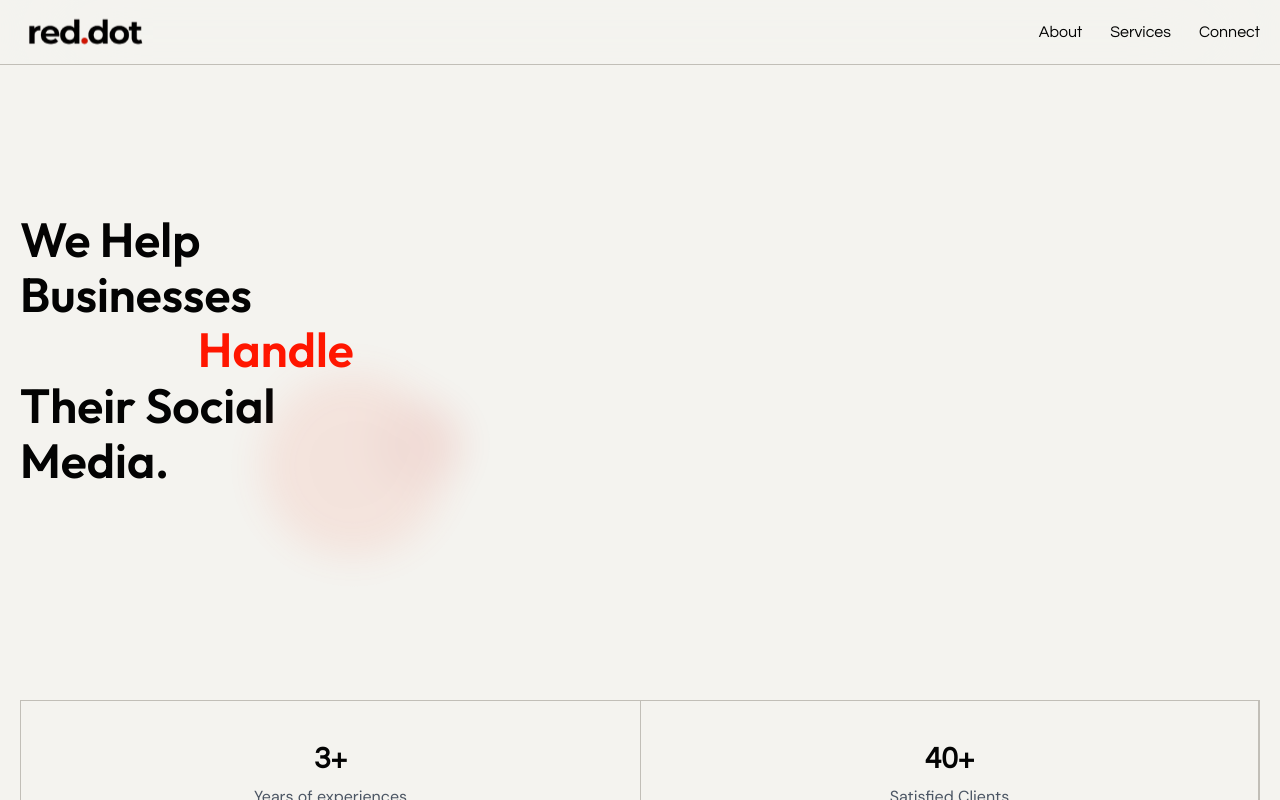
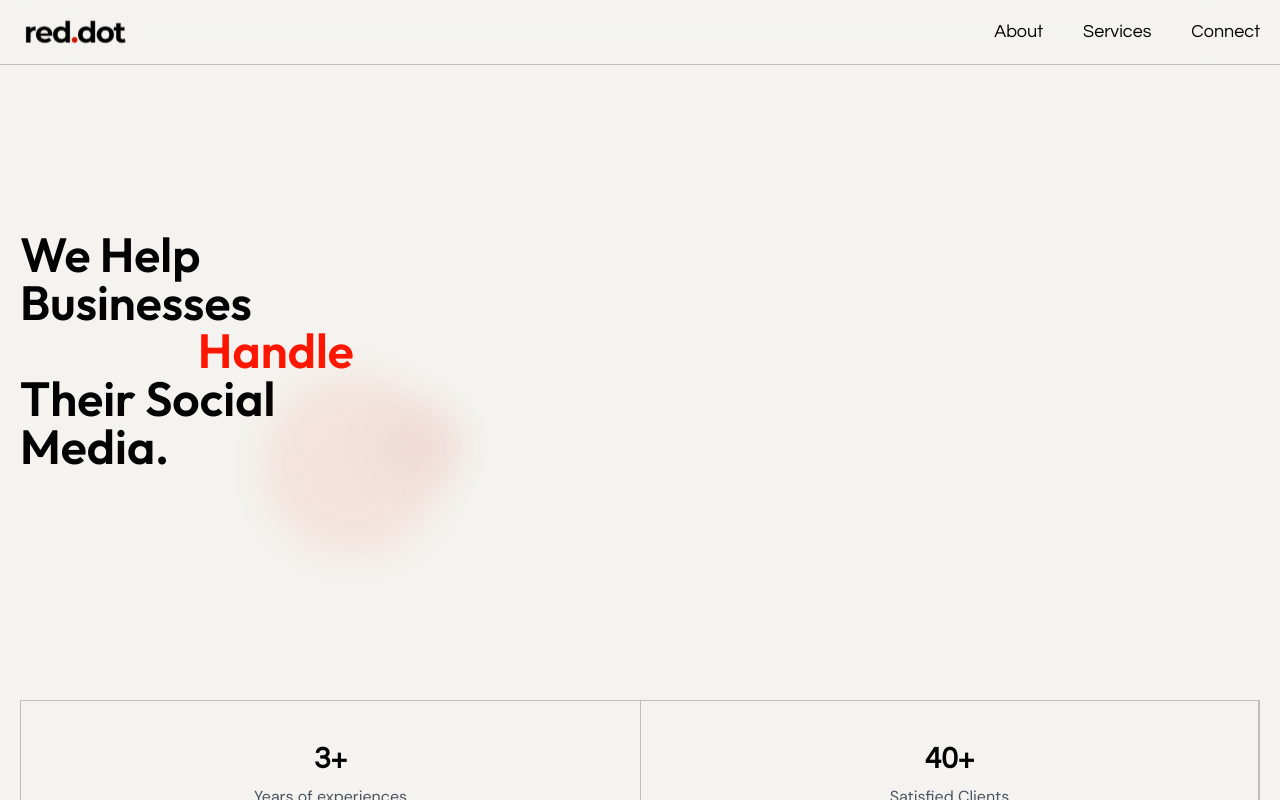
Before and after one commit to jasimmohammedme/reddotconsultancy, a Next.js app: page / in a window 1280 px wide. Shown: the top 800 px of the page. Built offline with nearby package versions, Linux system fonts and the light colour scheme.

Commit message:
change size navbar

```diff
--- a/components/Landing.tsx
+++ b/components/Landing.tsx
@@ -12,7 +12,7 @@ const Landing: React.FC = () => {
 
    return (
       <div   className='h-[85vh] md:h-[700px] flex items-center justify-start relative'>
-         <p style={{ lineHeight: "1.15"}} className=' text-5xl 2xl:text-6xl 2xl:leading-heading font-outfit font-semibold'>
+         <p className=' text-5xl 2xl:text-6xl 2xl:leading-heading font-outfit font-semibold'>
             We Help <br />
             Businesses<br />
             &nbsp;&nbsp;&nbsp;&nbsp;
--- a/components/Navbar.tsx
+++ b/components/Navbar.tsx
@@ -8,14 +8,14 @@ const Navbar = () => {
          <div className="pr-5 max-w-screen-xl mx-auto h-16 flex items-center justify-between ">
             <Image
               src="/logo.svg"
-              width={170}
-              height={80}
+              width={150}
+              height={60}
               alt="Logo"
             />
-            <div className='flex items-center gap-3 md:gap-7'>
-               <a href='#our-story' className='font-questrial '><p className='text-base md:text-base '> About</p></a>
-               <a href='#what-we-do' className='font-questrial '><p className='text-base md:text-base '>Services </p></a>
-               <a href='#connect' className='font-questrial '><p className='text-base md:text-base '>Connect </p></a>
+            <div className='flex items-center gap-3 md:gap-7 lg:gap-10'>
+               <a href='#our-story' className='text-base   lg:text-lg font-questrial font-medium'>About</a>
+               <a href='#what-we-do' className='text-base   lg:text-lg font-questrial font-medium'>Services</a>
+               <a href='#connect' className='text-base  lg:text-lg font-questrial font-medium'>Connect</a>
             </div>
          </div>
       </motion.div>
--- a/tailwind.config.ts
+++ b/tailwind.config.ts
@@ -22,10 +22,7 @@ export default {
       },
       borderColor: {
         DEFAULT: '#C1BEB7',
-      },
-      lineHeight: {
-        heading: "3",
-      },
+    },
     },
   },
   plugins: [],
```
